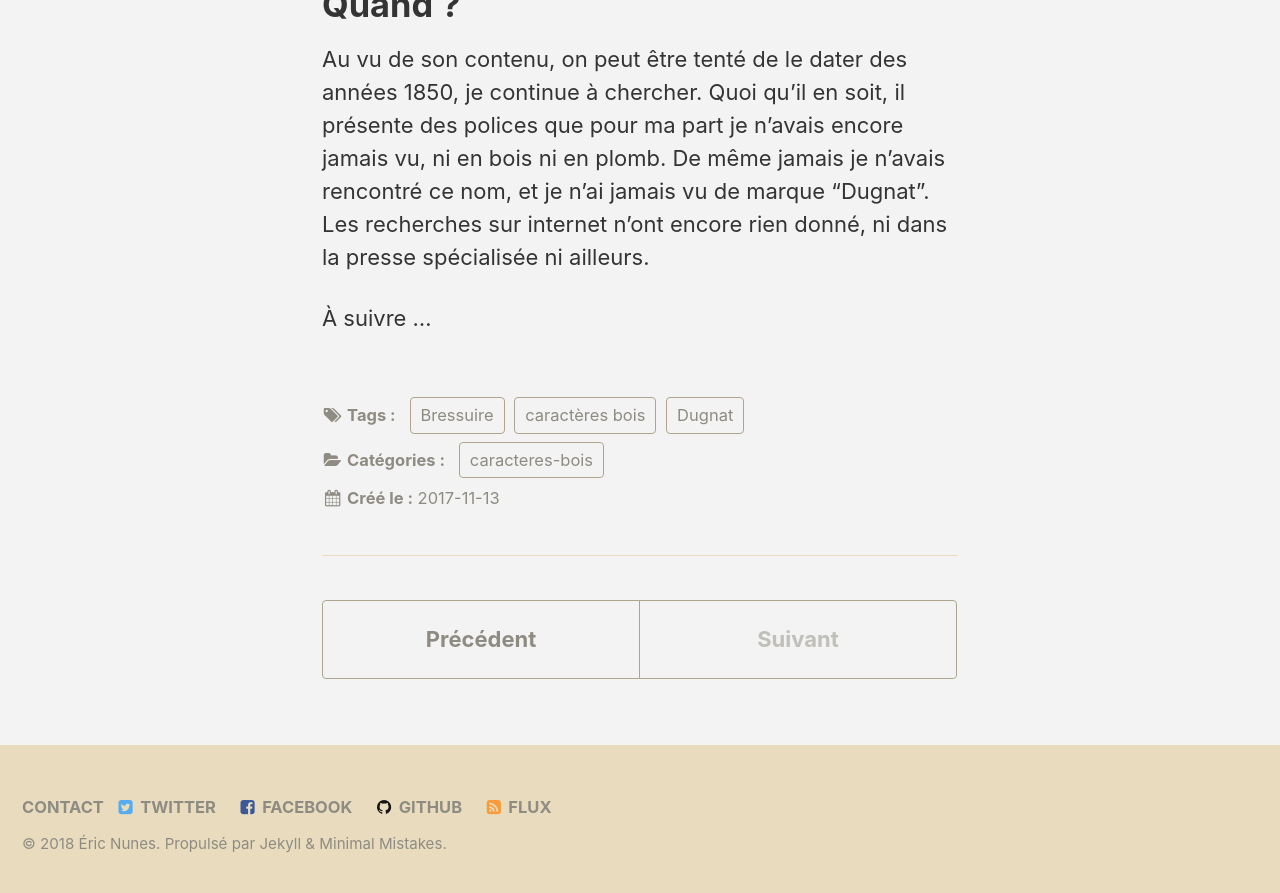
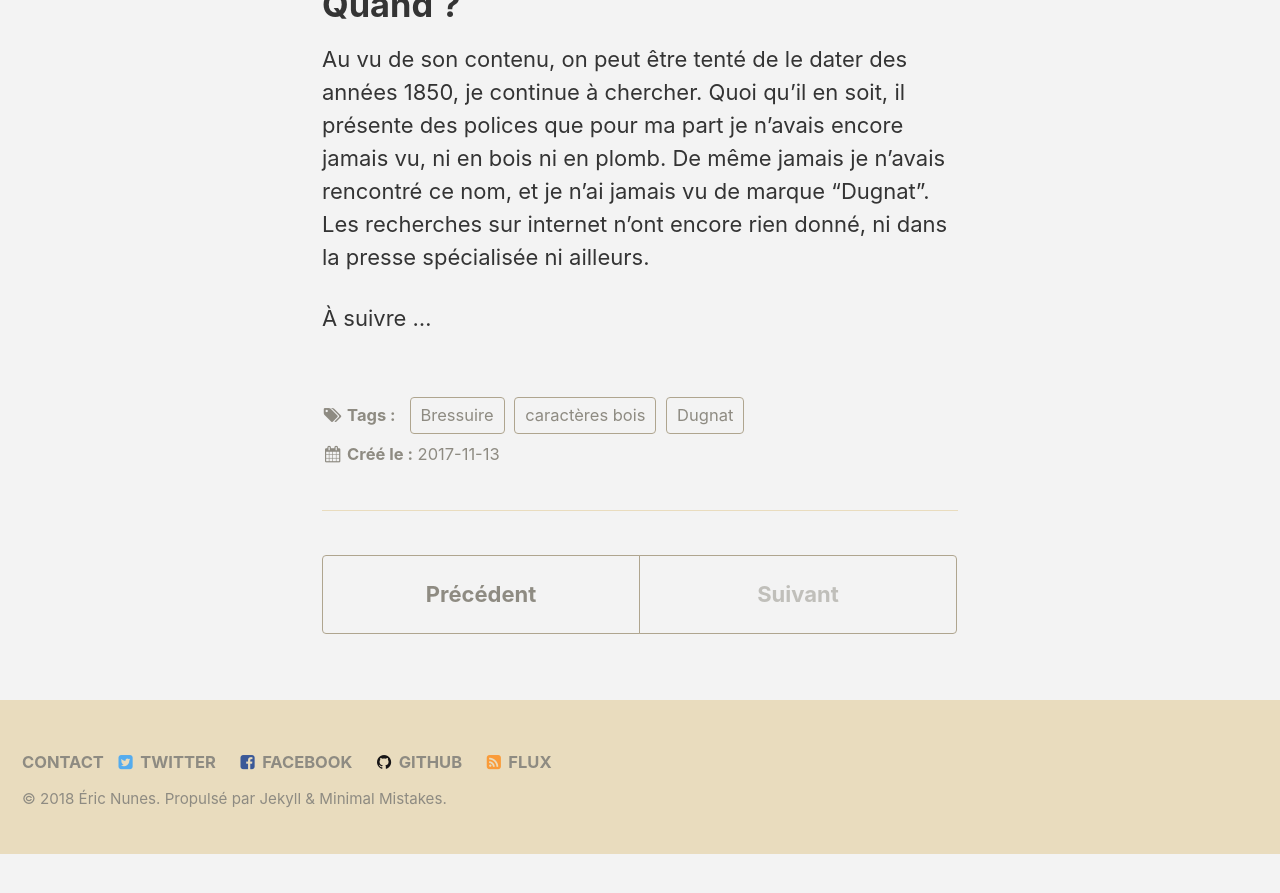
Before and after one commit to ampersandpresslab/carnetlab, a Jekyll site: the page built from _posts/2017-11-13-billet-dugnat.md, in a window 1280 px wide and 900 px high, scrolled down 3180 px. Shown: the top 893 px of the window. Built offline with Jekyll 4.4.1, drawn with Linux system fonts in a browser that asks for light colours; after the commit the page ends 4035 px from its top, so only the background shows below that; part of the change alters nothing that is shown.

```diff
--- a/_config.yml
+++ b/_config.yml
@@ -223,9 +223,9 @@ whitelist:
 #  - <base_path>/tags/my-awesome-tag/index.html ~> path: /tags/
 #  - <base_path/categories/my-awesome-category/index.html ~> path: /categories/
 #  - <base_path/my-awesome-category/index.html ~> path: /
-category_archive:
-  type: liquid
-  path: /categories/
+#category_archive:
+#  type: liquid
+#  path: /categories/
 tag_archive:
   type: liquid
   path: /tags/
```
